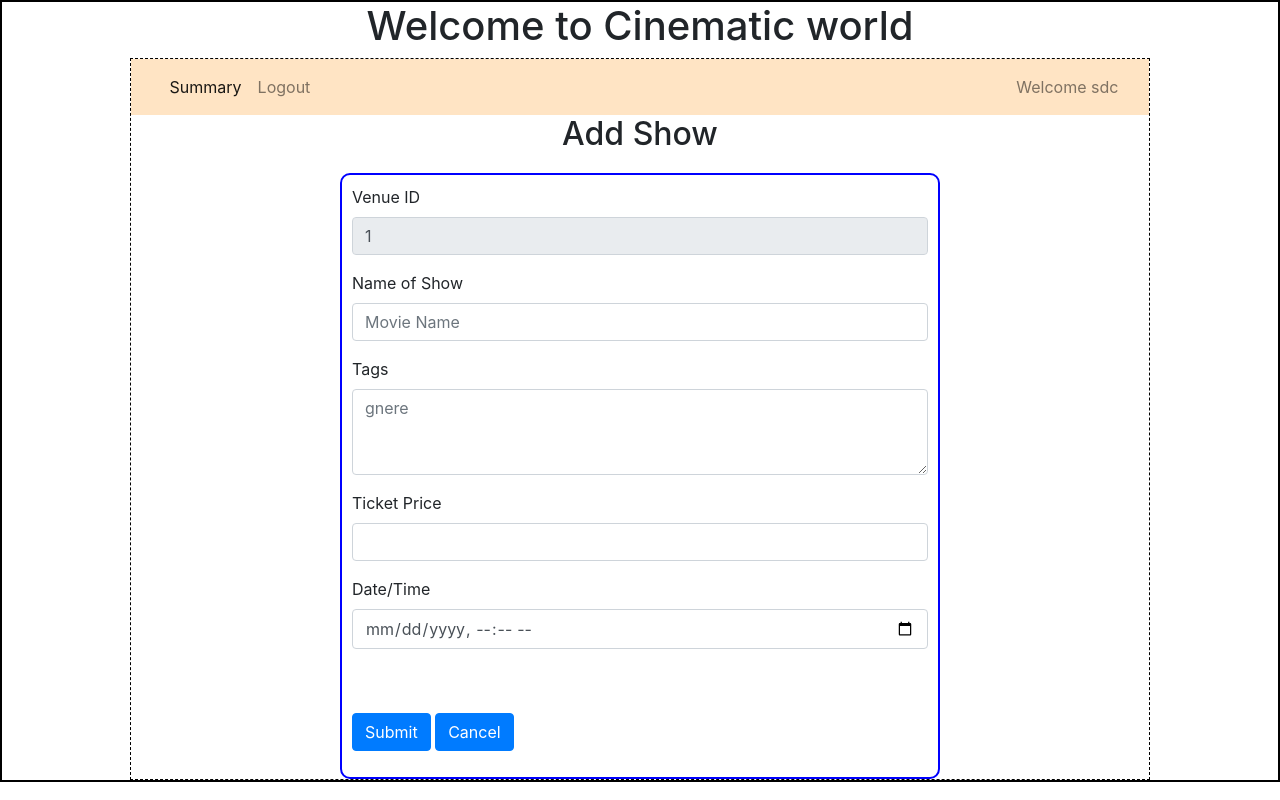
After one commit to 23f2004528/ticket-show-application, a Flask app: a page that uses templates/add_show.html in a window 1280 px wide. The commit adds this page. Run offline with Flask 3, Linux system fonts and the light colour scheme.

Commit message:
add_show

```diff
--- a/backend/controllers.py
+++ b/backend/controllers.py
@@ -2,15 +2,13 @@
 from flask import Flask,render_template,request,url_for,redirect
 from .models import *
 from flask import current_app as app
+from datetime import date, datetime
 
 @app.route("/")
 def home():
     return render_template("index.html")
 
-@app.route("/admin/<name>")
-def admin(name):
-    theatres=get_theatres()
-    return render_template("admin_dashboard.html",name=name,theatres=theatres)
+
 
 @app.route("/user/<name>")
 def user(name):
@@ -48,9 +46,14 @@ def signup():
         db.session.commit()
         return render_template("login.html",msg="Successfully registered")
     return render_template("signup.html")
+
+@app.route("/admin/<name>")
+def admin(name):
+    theatres=get_theatres()
+    return render_template("admin_dashboard.html",name=name,theatres=theatres)
 #for venue making
-@app.route("/venue/<name>",methods=["GET","POST"])#<> is parameter (from frontend to backend)
-def addvenue(name): #() for parameter
+@app.route("/venue/<name>",methods=["POST","GET"])#<> is parameter (from frontend to backend)
+def add_venue(name): #() for parameter
     if request.method=="POST":
         vname=request.form.get("name")
         loc=request.form.get("location")
@@ -61,6 +64,20 @@ def addvenue(name): #() for parameter
         db.session.commit()
         return redirect(url_for("admin",name=name))
     return render_template("addvenue.html",name=name)
+#for show purpose
+@app.route("/show/<venue_id>/<name>",methods=["POST","GET"])#<> is parameter (from frontend to backend)
+def add_show(venue_id,name): #() for parameter
+    if request.method=="POST":
+        sname=request.form.get("name")
+        tags=request.form.get("tags")
+        tkt_price=request.form.get("tkt_price")
+        date_time=request.form.get("dt_time") #string type of data and processing date/time
+        dt_time=datetime.strptime(date_time,"%Y-%m-%dT%H:%M")
+        new_show=Show(name=sname,tags=tags,tkt_price=tkt_price,date_time=dt_time,theatre_id=venue_id)
+        db.session.add(new_show)
+        db.session.commit()
+        return redirect(url_for("admin",name=name))
+    return render_template("add_show.html",venue_id=venue_id,name=name)
 
 def get_theatres():
     theatres=Theatre.query.all()
--- a/backend/models.py
+++ b/backend/models.py
@@ -2,6 +2,7 @@
 from flask_sqlalchemy import SQLAlchemy
 
 db=SQLAlchemy()
+
 
 #First entity
 class User_Info(db.Model):
@@ -15,6 +16,7 @@ class User_Info(db.Model):
     pincode=db.Column(db.Integer,nullable=False)
     ticket=db.relationship("Ticket",cascade="all, delete",backref="user_info",lazy=True)#user can access all of his ticketes
 
+
 #Entity theatre
 class Theatre(db.Model):
     __tablename__="theatre"
@@ -25,6 +27,7 @@ class Theatre(db.Model):
     pincode=db.Column(db.Integer,nullable=False)
     shows=db.relationship("Show",cascade="all, delete",backref="theatre",lazy=True)#theatre can access all of his shows
 
+#Entity show
 class Show(db.Model):
     __tablename__="show"
     id=db.Column(db.Integer,primary_key=True)
@@ -36,6 +39,7 @@ class Show(db.Model):
     theatre_id=db.Column(db.Integer,db.ForeignKey("theatre.id"),nullable=False)
     tickets=db.relationship("Ticket",cascade="all, delete",backref="show",lazy=True)#user can access all of his ticketes
 
+#Entity Ticket
 class Ticket(db.Model):
     __tablename__="ticket"
     id=db.Column(db.Integer,primary_key=True)
--- /dev/null
+++ b/templates/add_show.html
@@ -0,0 +1,36 @@
+{%extends "admin_layout.html"%}<!--Inheritence all nav features-->>
+{%block content%}
+            <h2>
+              <center>Add Show</center>
+            </h2>
+            <form action="#" method="POST">
+            <div class="input_form">
+                      <div class="mb-3">
+                        <label for="v_id" class="form-label">Venue ID</label>
+                        <input type="number" name="v_id" class="form-control" id="v_id" value="{{venue_id}}" readonly>
+                      </div>
+                      <div class="mb-3">
+                        <label for="name" class="form-label">Name of Show</label>
+                        <input type="text" class="form-control" id="name" name="name" placeholder="Movie Name">
+                      </div>
+                      <div class="mb-3">
+                        <label for="tags" class="form-label">Tags</label>
+                        <textarea class="form-control" name="tags" id="tags" rows="3" placeholder="gnere"></textarea>
+                      </div>
+                      <div class="mb-3">
+                        <label for="tkt_price" class="form-label">Ticket Price</label>
+                        <input type="number" name="tkt_price" class="form-control" id="tkt_price",placeholder="0">
+                      </div>
+                      <div class="mb-3">
+                        <label for="dt_time" class="form-label">Date/Time</label>
+                        <input type="datetime-local" name="dt_time" class="form-control" id="dt_time",placeholder="0">
+                      </div>
+                    <br>
+                    <br>
+                    <div class="mb-3">
+                        <button type="submit" class="btn btn-primary">Submit</button>
+                        <a href="/admin/{{name}}" type="button" class="btn btn-primary">Cancel</a>
+                    </div>
+                    </div>
+                  </form>
+ {%endblock%}
--- a/templates/admin_dashboard.html
+++ b/templates/admin_dashboard.html
@@ -20,7 +20,7 @@
                           {%else%}
                           <p>No shows here</p>
                           {%endif%}
-                          <button type="button" class="btn btn-outline-primary">+Add Show</button>
+                          <a href="/show/{{theatre.id}}/{{name}}" type="button" class="btn btn-outline-primary">+Add Show</a>
                         </div>
                       </div>
                   </div>
```
Also changed, not shown: instance/ticket_show.sqlite3, tempCodeRunnerFile.py (added), 1 other file.
